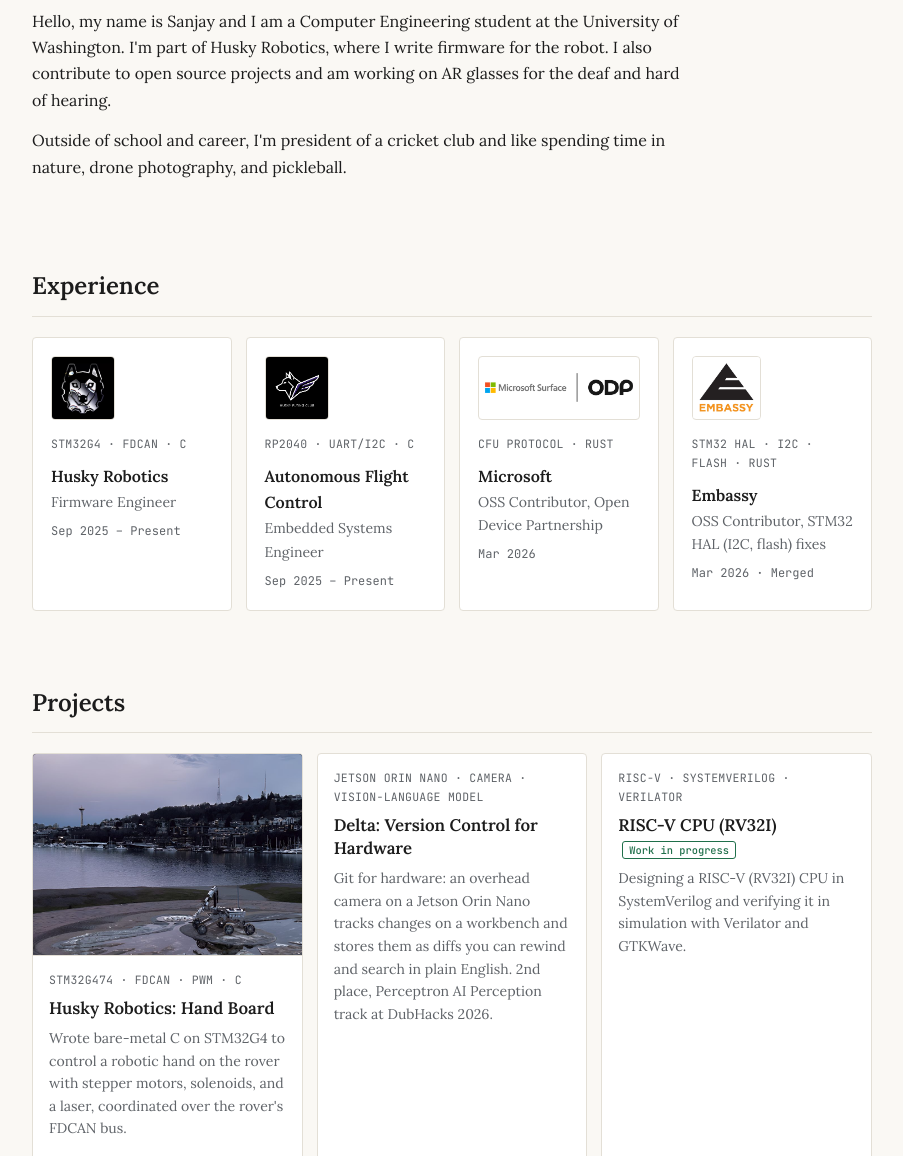
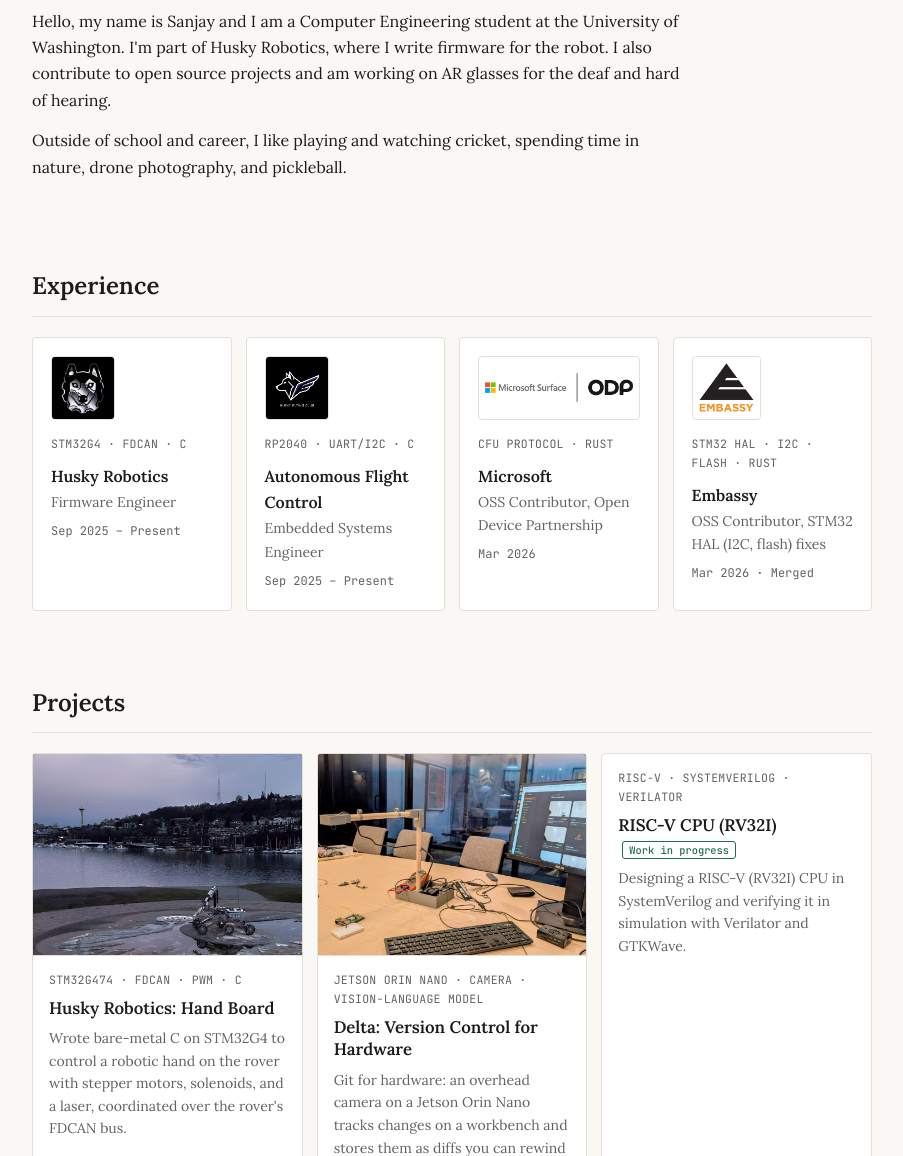
Before and after one commit to sanjay-nagesh/sanjay-nagesh.github.io, a plain HTML site: page index.html in a window 1280 px wide. Shown: the part 480-1636 px from the top of the page, without its empty margins (188-1091 px from the left). Drawn offline with Linux system fonts and the light colour scheme; no server answers.

Commit message:
Update index.html

```diff
--- a/index.html
+++ b/index.html
@@ -55,7 +55,7 @@
       <section id="about" class="container">
         <h2>About</h2>
         <p>Hello, my name is Sanjay and I am a Computer Engineering student at the University of Washington. I'm part of Husky Robotics, where I write firmware for the robot. I also contribute to open source projects and am working on AR glasses for the deaf and hard of hearing.</p>
-        <p>Outside of school and career, I'm president of a cricket club and like spending time in nature, drone photography, and pickleball.</p>
+        <p>Outside of school and career, I like playing and watching cricket, spending time in nature, drone photography, and pickleball.</p>
       </section>
 
       <section id="experience" class="container">
@@ -116,6 +116,7 @@
             </div>
           </article>
           <article class="project-card" data-index="1" tabindex="0" role="button" aria-label="Open details for Delta: Version Control for Hardware">
+            <div class="card-thumb"><img src="assets/delta/1795565869677_image.png" alt="Delta: Version Control for Hardware" loading="lazy"></div>
             <div class="card-body">
               <p class="spec">Jetson Orin Nano · Camera · Vision-Language Model</p>
               <h3>Delta: Version Control for Hardware</h3>
```
